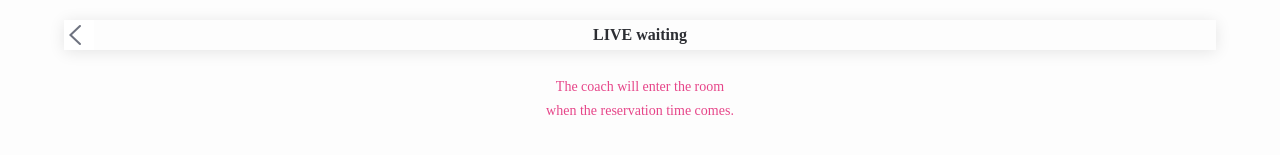
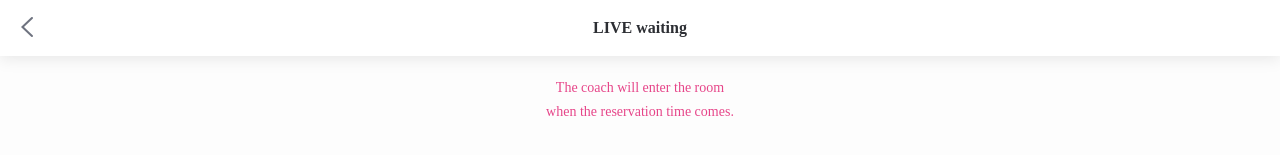
Before and after one commit to dank-1/ntqtrial, a Vue app: page /#/live in a window 1280 px wide. Shown: the top 155 px of the page. Built offline with nearby package versions, Linux system fonts and the light colour scheme.

Commit message:
update Note Create Screen

```diff
--- a/src/components/Header.vue
+++ b/src/components/Header.vue
@@ -1,8 +1,10 @@
 <template>
   <header>
-    <div class='header'>
-      <span class='icon-back' @click="handleBack( url )"></span>
-      <span class='title'> {{ title }} </span>
+    <div class="header">
+      <h1>{{ title }}</h1>
+      <div class="header__icon">
+        <span class="header__icon-back"></span>
+      </div>
     </div>
   </header>
 </template>
@@ -11,58 +13,43 @@
   export default {
     name: 'header',
     props: {
-    url: {
-      type: String,
-      required: true,
-    },
-
       title: {
         type: String,
         required: true,
-    },
-  },
-
-  methods: {
-    /**
-      * Back Url
-      * @param url
-      *
-      * @function handleBack
-      */
-
-    handleBack(url) {
-      this.$router.push(url);
-    },
+      }
     }
   }
 </script>
 
 <style>
+
   .header {
-  width: 90%;
-  margin:5px auto;
-  margin-top:20px;
-  height: 30px;
+    background: #fff;
+    position: relative;
     box-shadow: 0 2px 16px 0px rgba(0,0,0,0.1);
     -webkit-box-shadow: 0 2px 16px 0px rgba(0,0,0,0.1);
     -moz-box-shadow: 0 2px 16px 0px rgba(0,0,0,0.1);
   }
-.header .icon-back{
-  background: url("/static/img/icons/icon_back.png") no-repeat;
-  width:10%;
-  height:30px;
-  display:block;
-  float: left;
+
+  .header h1 {
+    font-size: 16px;
+    font-weight: 600;
+    line-height: 56px;
+    text-align: center;
   }
 
-.header .title {
-  width:80%;
-  height:30px;
-  display:block;
-  float: left;
-  text-align: center;
-  line-height: 30px;
-  font-weight: bold;
+  .header__icon {
+    position: absolute;
+    left: 16px;
+    top: 12px;
+  }
+
+  .header__icon-back {
+    display: block;
+    width: 32px;
+    height: 32px;
+    background: url("/static/img/icons/icon_back.png") no-repeat;
+    cursor: pointer;
   }
 
 </style>
```
Lines whose indentation alone changed are shown as unchanged.
